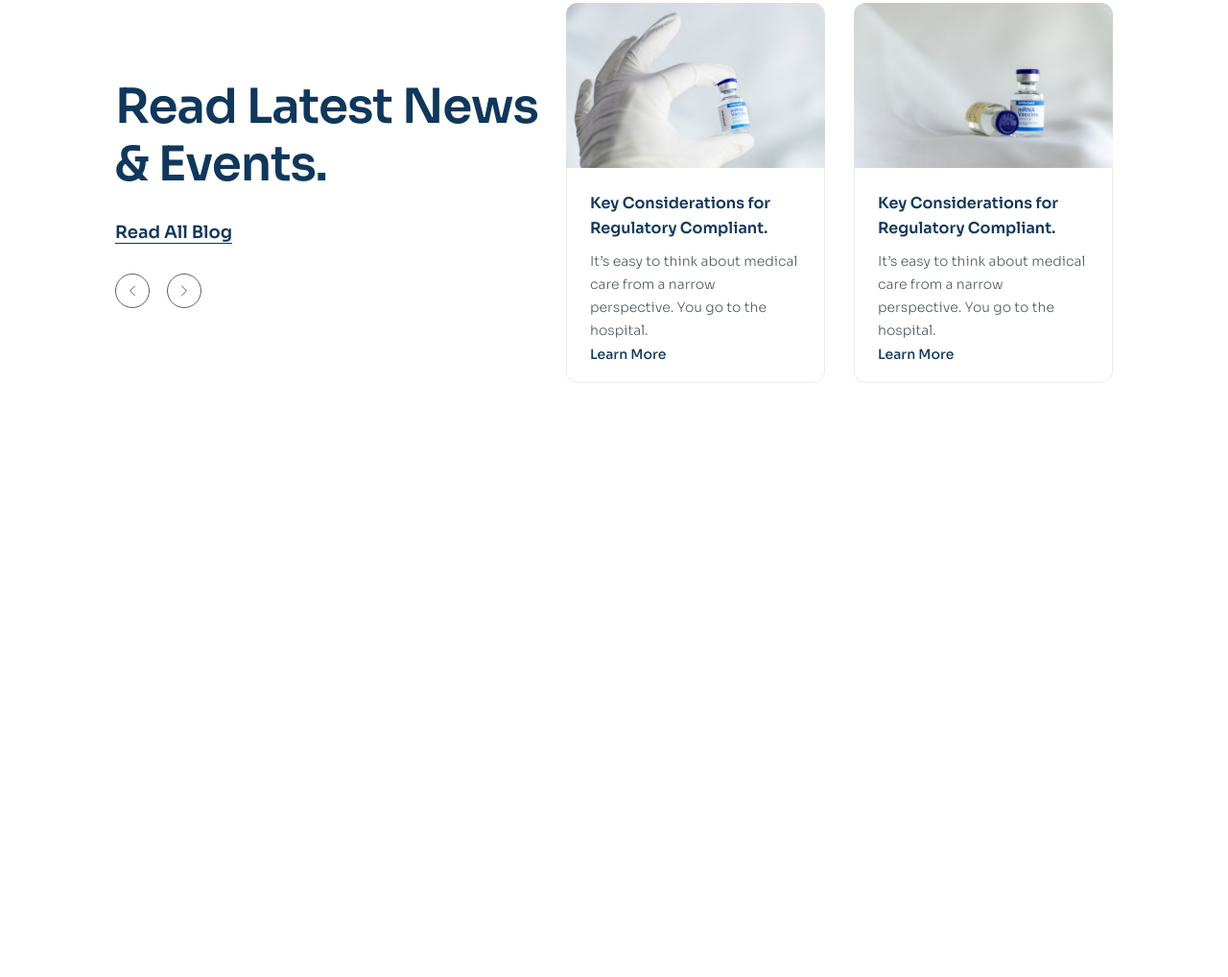
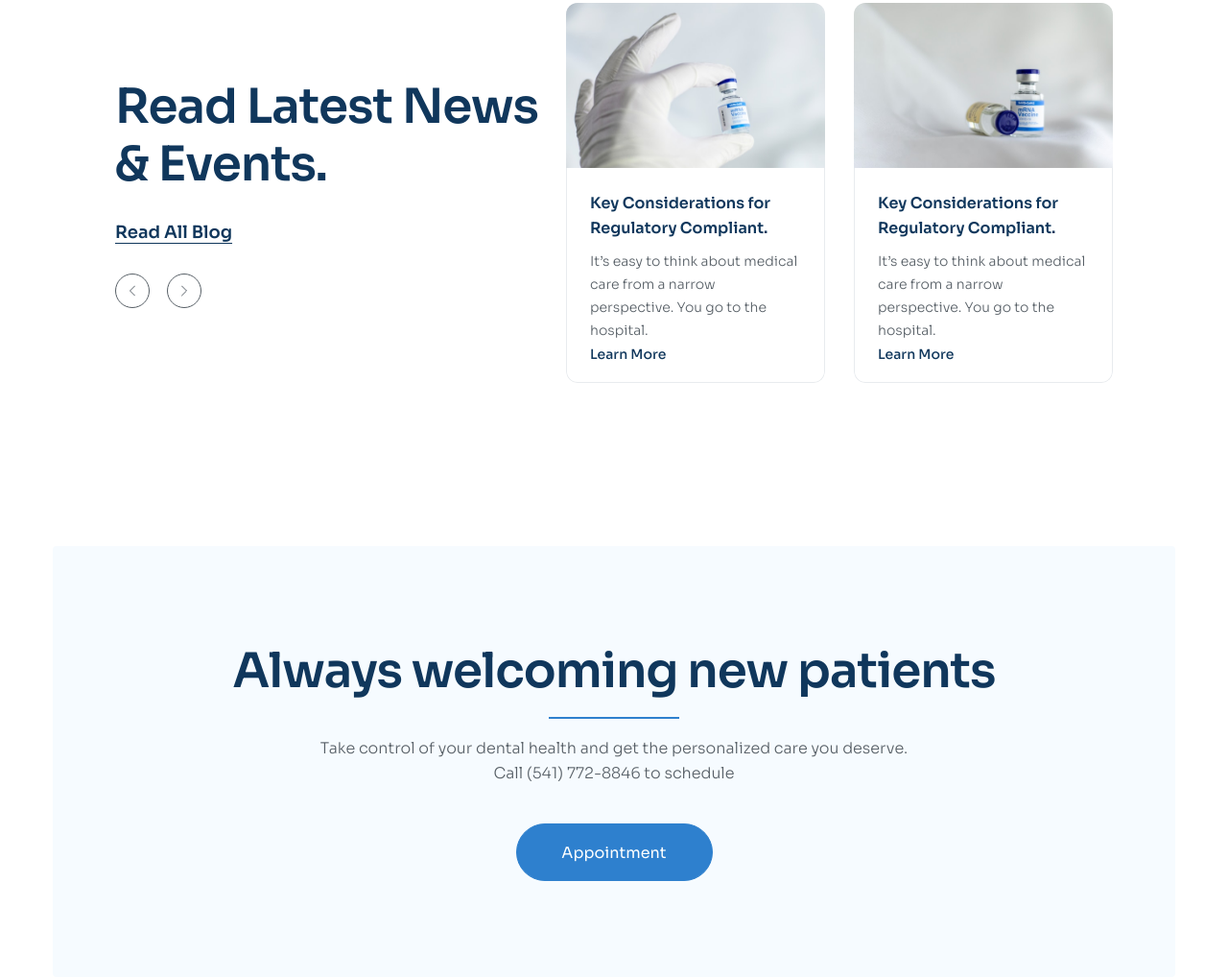
Before and after one commit to CuogTrn/htmlcss-project-03, a plain HTML site: page index.html in a window 1280 px wide. Shown: the part 5071-6089 px from the top of the page at 96% size. Before the commit the page ends 5555 px from the top, so only its background shows below. Drawn offline with Linux system fonts and the light colour scheme.

Commit message:
Create appointment

```diff
--- a/assets/css/style.css
+++ b/assets/css/style.css
@@ -620,3 +620,42 @@ a {
     font-weight: 500;
     line-height: 1.8;
 }
+
+.news-item__more:hover {
+    color: #2e80ce;
+}
+
+.appointment {
+    margin: 85px 0 170px;
+}
+
+.appointment__inner {
+    padding: 100px 70px;
+    text-align: center;
+    background: #f6fbff;
+    border-radius: 4px;
+}
+
+.appointment__heading {
+    position: relative;
+    padding-bottom: 20px;
+}
+
+.appointment__heading::after {
+    position: absolute;
+    left: 0;
+    right: 0;
+    bottom: 0;
+    margin: 0 auto;
+    display: block;
+    content: "";
+    width: 136px;
+    height: 2px;
+    background: #2e80ce;
+}
+
+.appointment__desc {
+    margin: 18px auto 38px;
+    font-size: 1.6rem;
+    max-width: 617px;
+}
--- a/index.html
+++ b/index.html
@@ -667,6 +667,23 @@
                     </div>
                 </div>
             </section>
+
+            <!-- Appointment -->
+            <section class="appointment">
+                <div class="container">
+                    <div class="appointment__inner">
+                        <h2 class="appointment__heading section-heading">
+                            Always welcoming new patients
+                        </h2>
+                        <p class="appointment__desc section-desc">
+                            Take control of your dental health and get the
+                            personalized care you deserve. Call (541) 772-8846
+                            to schedule
+                        </p>
+                        <a href="#!" class="btn">Appointment</a>
+                    </div>
+                </div>
+            </section>
         </main>
     </body>
 </html>
```
